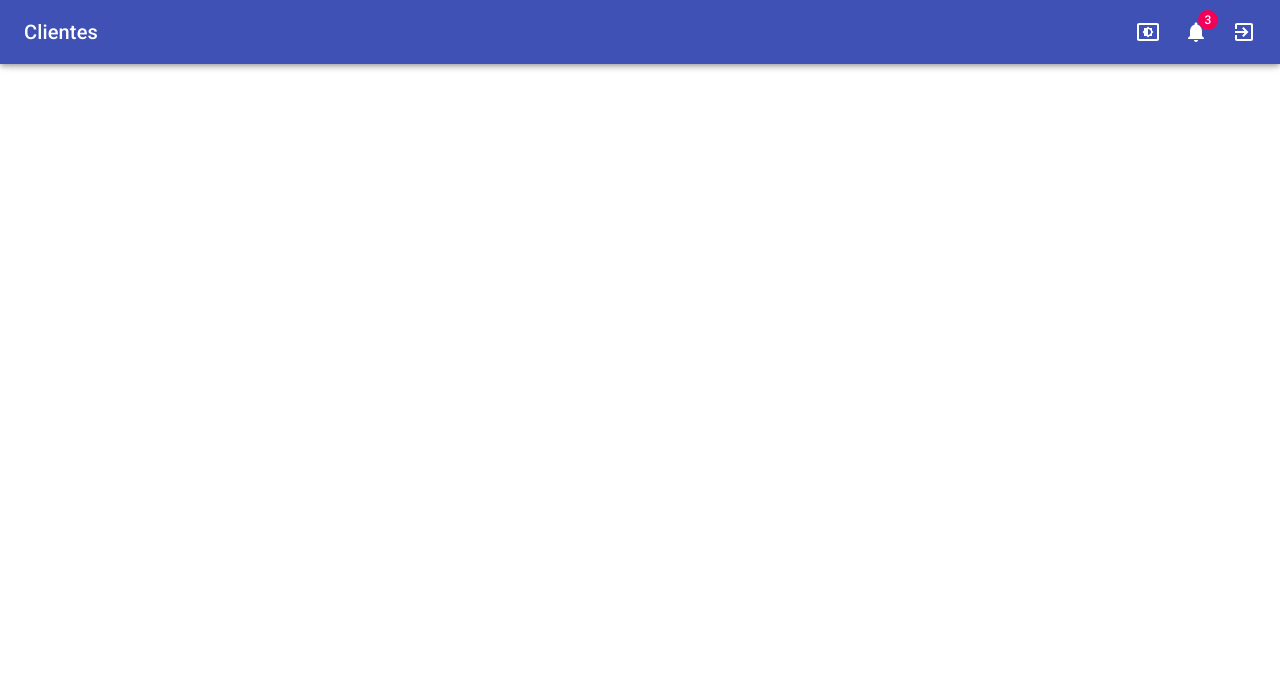
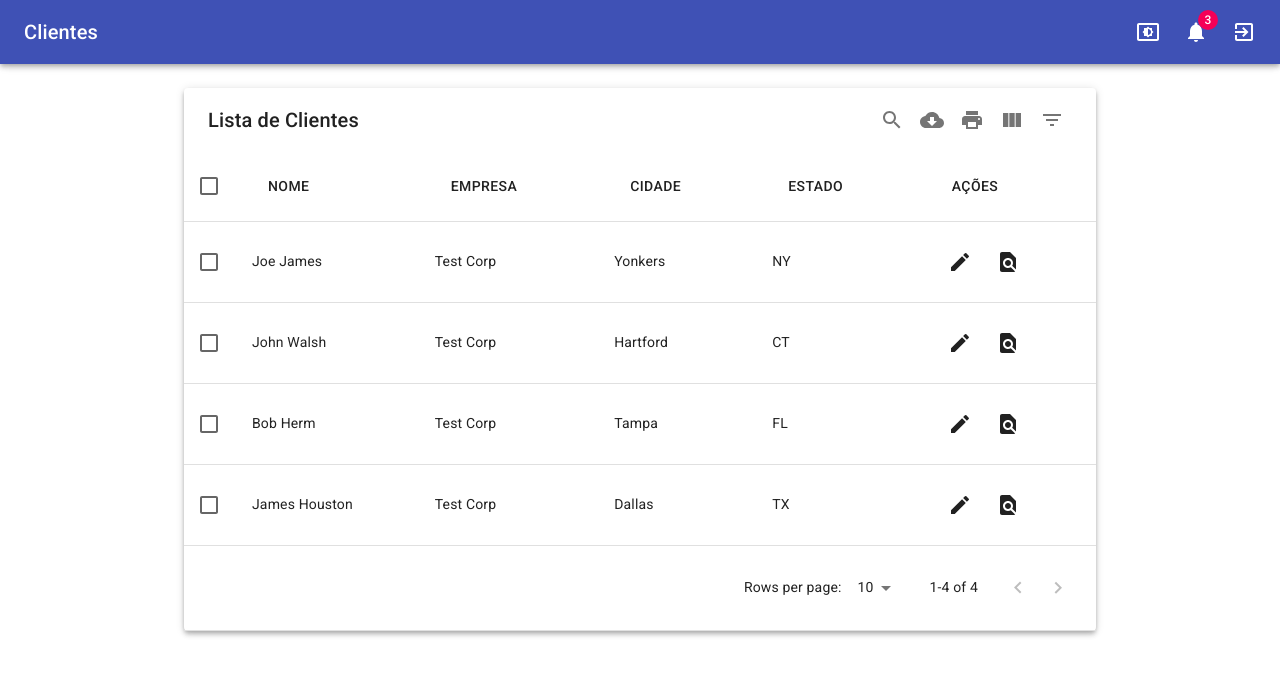
Before and after one commit to mdmundo/front-david, a React (Create React App) app: page /clients in a window 1280 px wide. Shown: the top 676 px of the page. Built offline with nearby package versions, Linux system fonts and the light colour scheme.

Commit message:
Add Table

```diff
--- a/package.json
+++ b/package.json
@@ -8,6 +8,7 @@
     "@material-ui/core": "4.12.3",
     "@material-ui/icons": "4.11.2",
     "@reach/router": "1.3.4",
+    "mui-datatables": "3.7.7",
     "react": "17.0.2",
     "react-dom": "17.0.2",
     "react-scripts": "4.0.3"
--- /dev/null
+++ b/src/clients/Table.js
@@ -0,0 +1,57 @@
+import MUIDataTable from "mui-datatables";
+import IconButton from "@material-ui/core/IconButton";
+import EditIcon from "@material-ui/icons/Edit";
+import Grid from "@material-ui/core/Grid";
+import FindInPageIcon from "@material-ui/icons/FindInPage";
+
+const columns = [
+  "Nome",
+  "Empresa",
+  "Cidade",
+  "Estado",
+  {
+    name: "Ações",
+    options: {
+      filter: true,
+      customBodyRender: (value, tableMeta, updateValue) => {
+        return (
+          <Grid
+            container
+            direction="row"
+            justifyContent="flex-start"
+            alignItems="center"
+          >
+            <IconButton color="inherit">
+              <EditIcon />
+            </IconButton>
+            <IconButton color="inherit">
+              <FindInPageIcon />
+            </IconButton>
+          </Grid>
+        );
+      }
+    }
+  }
+];
+
+const data = [
+  ["Joe James", "Test Corp", "Yonkers", "NY", "1"],
+  ["John Walsh", "Test Corp", "Hartford", "CT", "2"],
+  ["Bob Herm", "Test Corp", "Tampa", "FL", "3"],
+  ["James Houston", "Test Corp", "Dallas", "TX", "4"]
+];
+
+const options = {
+  filterType: "checkbox"
+};
+
+const Table = () => (
+  <MUIDataTable
+    title={"Lista de Clientes"}
+    data={data}
+    columns={columns}
+    options={options}
+  />
+);
+
+export { Table as default };
--- a/src/clients/index.js
+++ b/src/clients/index.js
@@ -9,10 +9,15 @@ import Badge from "@material-ui/core/Badge";
 import NotificationsIcon from "@material-ui/icons/Notifications";
 import SettingsBrightnessIcon from "@material-ui/icons/SettingsBrightness";
 import ExitToAppIcon from "@material-ui/icons/ExitToApp";
+import Container from "@material-ui/core/Container";
+import Table from "./Table";
 
 const useStyles = makeStyles((theme) => ({
   grow: {
     flexGrow: 1
+  },
+  table: {
+    paddingTop: theme.spacing(10)
   }
 }));
 
@@ -20,6 +25,7 @@ const Clients = () => {
   const classes = useStyles();
 
   return (
+    <div>
       <AppBar>
         <Toolbar>
           <Typography variant="h6" noWrap>
@@ -45,6 +51,10 @@ const Clients = () => {
           </IconButton>
         </Toolbar>
       </AppBar>
+      <Container className={classes.table} maxWidth="md">
+        <Table />
+      </Container>
+    </div>
   );
 };
 
```
Lines whose indentation alone changed are shown as unchanged.
